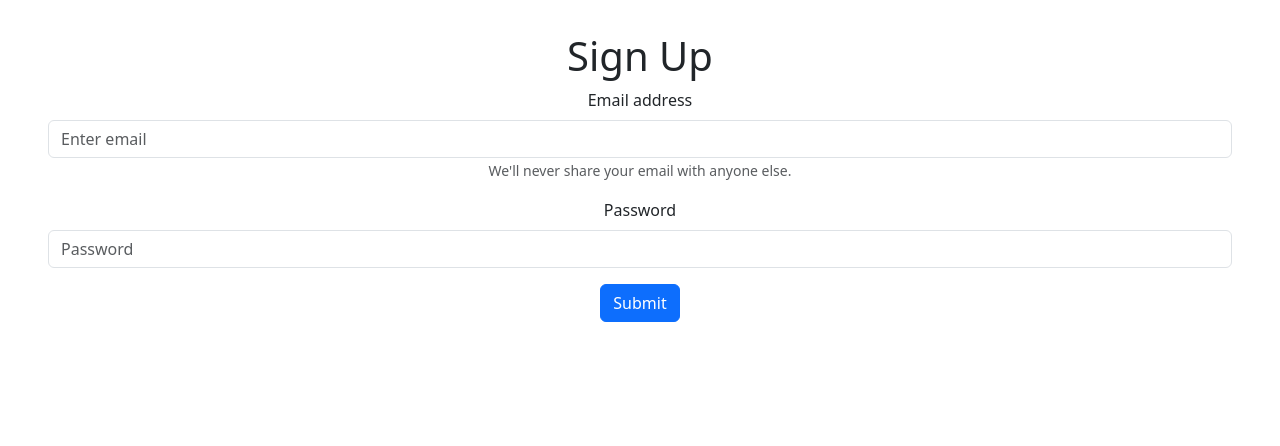
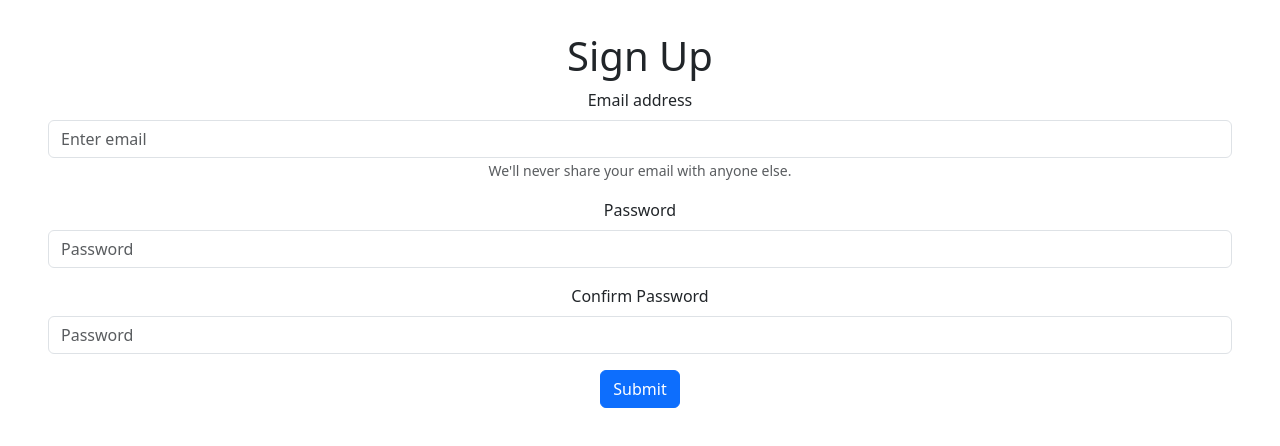
Before and after one commit to sondavid85/TheInvitationStation, a React (Vite) app in the folder client/: page /signup in a window 1280 px wide. Shown: the top 446 px of the page. Built offline with nearby package versions, Linux system fonts and the light colour scheme.

Commit message:
add link to signup, add confirm password

```diff
--- a/client/src/components/Loginform.jsx
+++ b/client/src/components/Loginform.jsx
@@ -50,6 +50,10 @@ function Loginform() {
           />
         </Form.Group>
 
+        <Form.Group className="mb-3">
+          <a href="/signup">Don't have an account? Click here to sign up!</a>
+        </Form.Group>
+
         <Button variant="primary" type="submit">
           Login
         </Button>
--- a/client/src/components/Signupform.jsx
+++ b/client/src/components/Signupform.jsx
@@ -1,6 +1,5 @@
 import React, {useState} from 'react';
-import Button from 'react-bootstrap/Button';
-import Form from 'react-bootstrap/Form';
+import { Alert, Button, Form } from 'react-bootstrap';
 import { SIGN_UP } from '../utils/mutations'
 import { useMutation } from "@apollo/client";
 
@@ -9,13 +8,20 @@ import { useMutation } from "@apollo/client";
 const Signupform = () => {
   const [userEmail, setUserEmail] = useState('');
   const [userPassword, setUserPassword] = useState('');
+  const [confirmPassword, setConfirmPassword] = useState('');
   const [signUp, { data }] = useMutation(SIGN_UP);
+  const [showPasswordAlert, setShowPasswordAlert] = useState(false);
+
   // const handleChange = (e) => {
   //   setFormData({ ...formData, [e.target.name]: e.target.value });
   // };
 
   const handleSubmit = async (e) => {
     e.preventDefault();
+    if ((!!!userPassword || !!!confirmPassword) || userPassword != confirmPassword) {
+      setShowPasswordAlert(true);
+      return;
+    }
     try {
       await signUp({ variables: { email: userEmail, password: userPassword } });
       console.log(data);
@@ -29,6 +35,7 @@ const Signupform = () => {
 
     return (
         <Form onSubmit={handleSubmit}>
+        {showPasswordAlert ? <Alert key='danger' variant='danger'>Please enter/confirm your password and make sure that they match.</Alert> : null}
         <Form.Group className="mb-3" controlId="formBasicEmail">
             <Form.Label>Email address</Form.Label>
             <Form.Control type="email" placeholder="Enter email" value={ userEmail } onChange={(e) => setUserEmail(e.target.value)}/>
@@ -41,6 +48,12 @@ const Signupform = () => {
             <Form.Label>Password</Form.Label>
             <Form.Control type="password" placeholder="Password" value={ userPassword } onChange={(e) => setUserPassword(e.target.value)} />
             </Form.Group>
+
+            <Form.Group className="mb-3" controlId="formBasicPassword">
+            <Form.Label>Confirm Password</Form.Label>
+            <Form.Control type="password" placeholder="Password" value={ confirmPassword } onChange={(e) => setConfirmPassword(e.target.value)} />
+            </Form.Group>
+
             <Button variant="primary" type="submit">
             Submit
             </Button>
```
